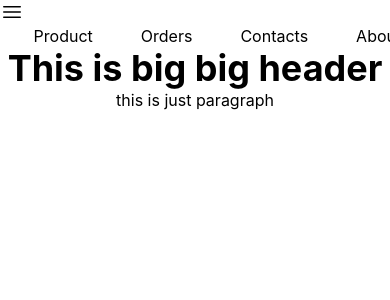
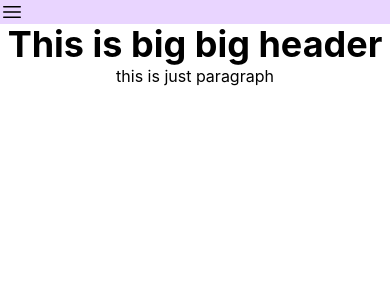
Before and after one commit to mostafizur610/price-club-react--tailwind, a React (Create React App) app: page / in a window 390 px wide. Shown: the top 300 px of the page. Built offline with nearby package versions, Linux system fonts and the light colour scheme.

Commit message:
navbar added

```diff
--- a/src/Components/NavBar/NavBar.js
+++ b/src/Components/NavBar/NavBar.js
@@ -6,18 +6,20 @@
     const [open, setOpen] = useState(false);
     const routes = [
         { id: 1, name: 'Home', path: '/home' },
-        { id: 2, name: 'Product', path: '/home' },
-        { id: 3, name: 'Orders', path: '/home' },
-        { id: 4, name: 'Contacts', path: '/home' },
-        { id: 5, name: 'About', path: '/home' },
+        { id: 2, name: 'Product', path: '/product' },
+        { id: 3, name: 'Orders', path: '/orders' },
+        { id: 4, name: 'Contacts', path: '/contacts' },
+        { id: 5, name: 'About', path: '/about' },
     ]
     return (
-        <nav>
-            {
-                open ? <XMarkIcon onClick={() => { setOpen(!open) }} className="h-6 w-6" /> : <Bars3Icon onClick={() => { setOpen(!open) }} className="h-6 w-6" />
-            }
+        <nav className='bg-purple-200 w-full'>
+            <div onClick={() => { setOpen(!open) }} className="h-6 w-6 md:hidden">
+                {
+                    open ? <XMarkIcon /> : <Bars3Icon />
+                }
+            </div>
 
-            <ul className='md: flex justify-center'>
+            <ul className={`bg-purple-200 md:flex w-full justify-center absolute md:static duration-500 ease-in ${open ? 'top-6' : 'top-[-120px]'}`}>
                 {
                     routes.map(route => <Link key={route.id} route={route}></Link>)
                 }
```
